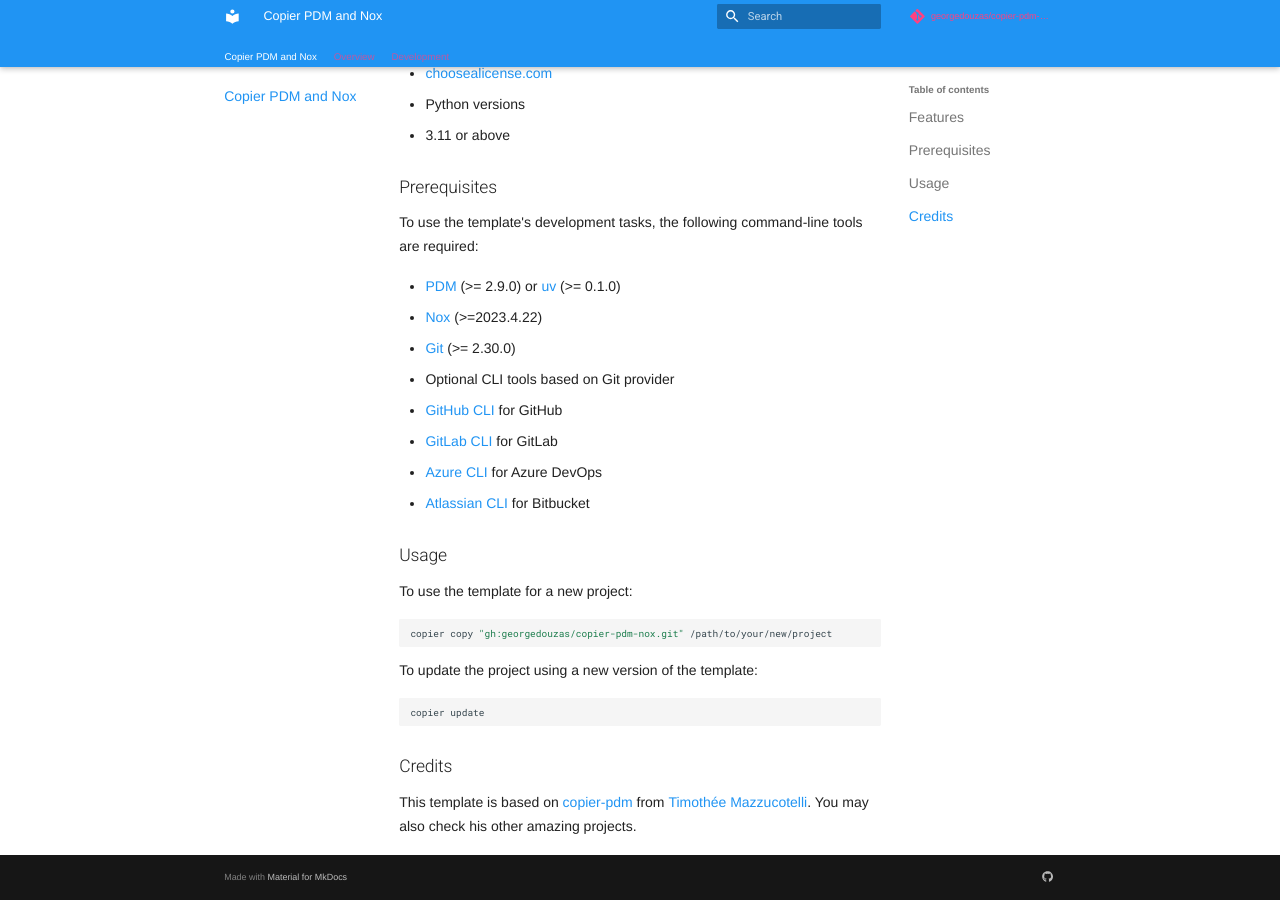
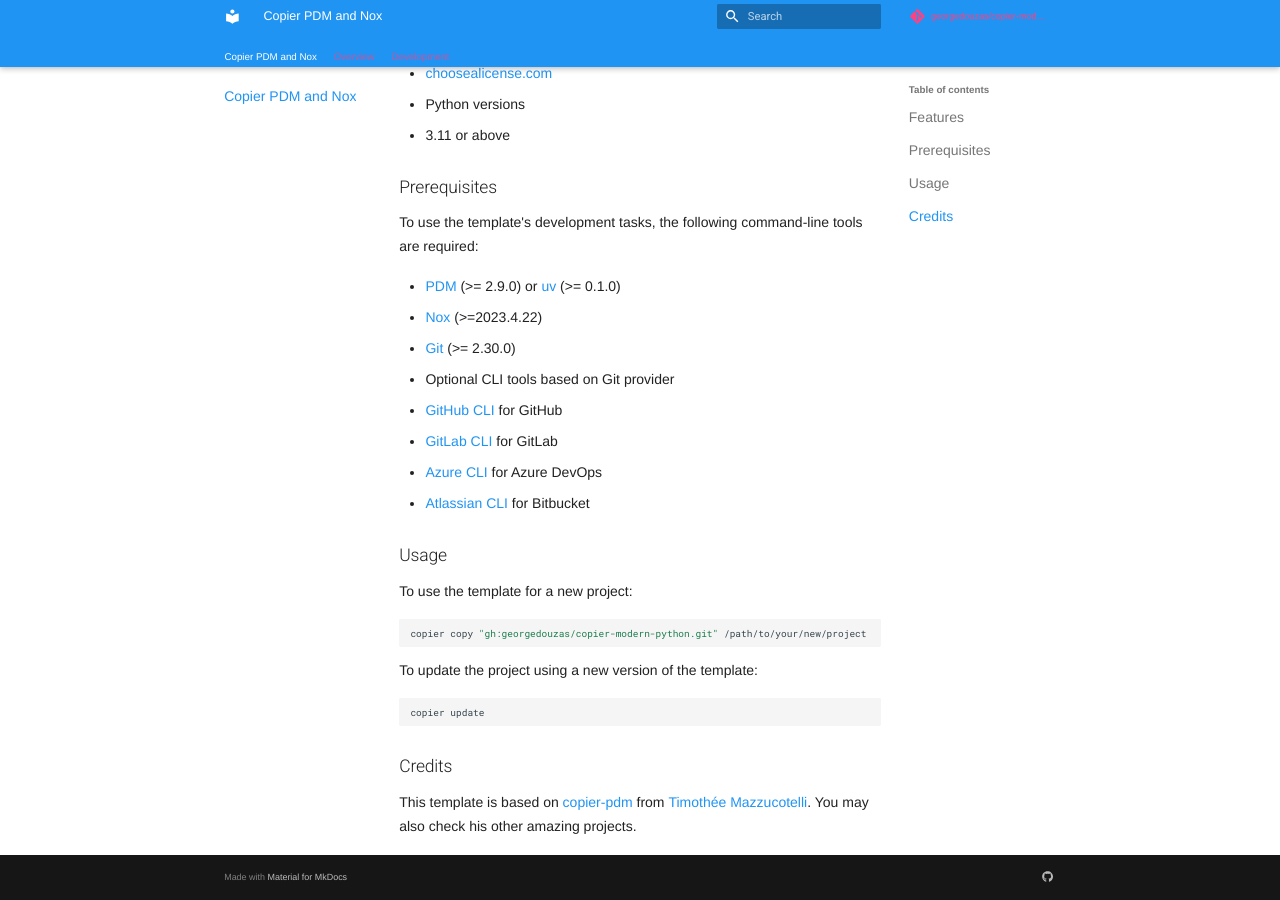
Before and after one commit to georgedouzas/copier-pdm-nox, an MkDocs documentation site: the page built from docs/index.md, in a window 1280 px wide and 900 px high, scrolled down 997 px. Built offline with MkDocs 1.6.1 and Material for MkDocs 9.7.7, drawn with Linux system fonts in a browser that asks for light colours; nearby versions of some CDN libraries; library files that are not in the unit come from our copies; comment, search, counter and statistics services are not loaded.

Commit message:
chore: Rename project

````diff
--- a/README.md
+++ b/README.md
@@ -52,7 +52,7 @@
 To use the template for a new project:
 
 ```bash
-copier copy "gh:georgedouzas/copier-pdm-nox.git" /path/to/your/new/project
+copier copy "gh:georgedouzas/copier-modern-python.git" /path/to/your/new/project
 ```
 
 To update the project using a new version of the template:
--- a/mkdocs.yml
+++ b/mkdocs.yml
@@ -1,8 +1,8 @@
 site_name: "Copier PDM and Nox"
 site_description: "Copier template for Python projects managed by PDM and Nox."
-site_url: "https://georgedouzas.github.io/copier-pdm-nox"
-repo_url: "https://github.com/georgedouzas/copier-pdm-nox"
-repo_name: "georgedouzas/copier-pdm-nox"
+site_url: "https://georgedouzas.github.io/copier-modern-python"
+repo_url: "https://github.com/georgedouzas/copier-modern-python"
+repo_name: "georgedouzas/copier-modern-python"
 site_dir: "site"
 watch: [README.md, CONTRIBUTING.md, CHANGELOG.md]
 
````
Also changed, not shown: .github/PULL_REQUEST_TEMPLATE.md, 1 other file.
